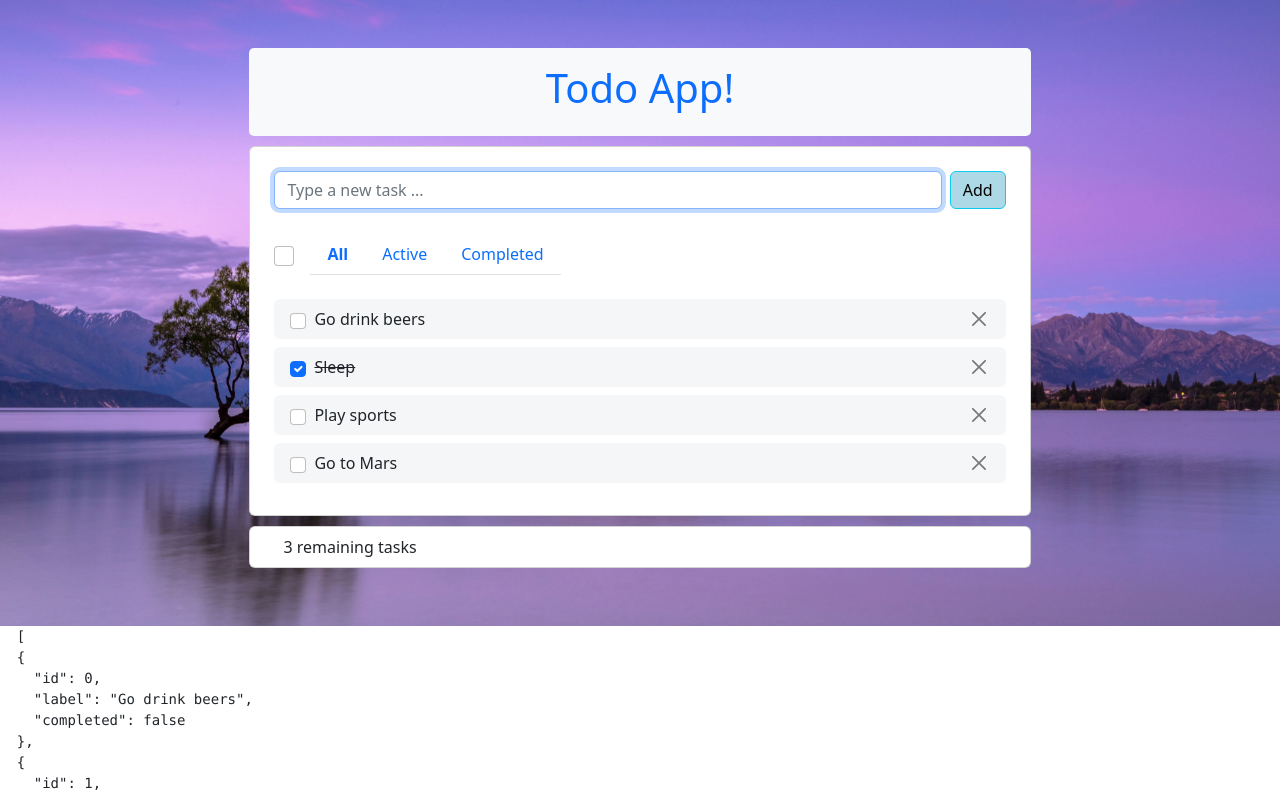
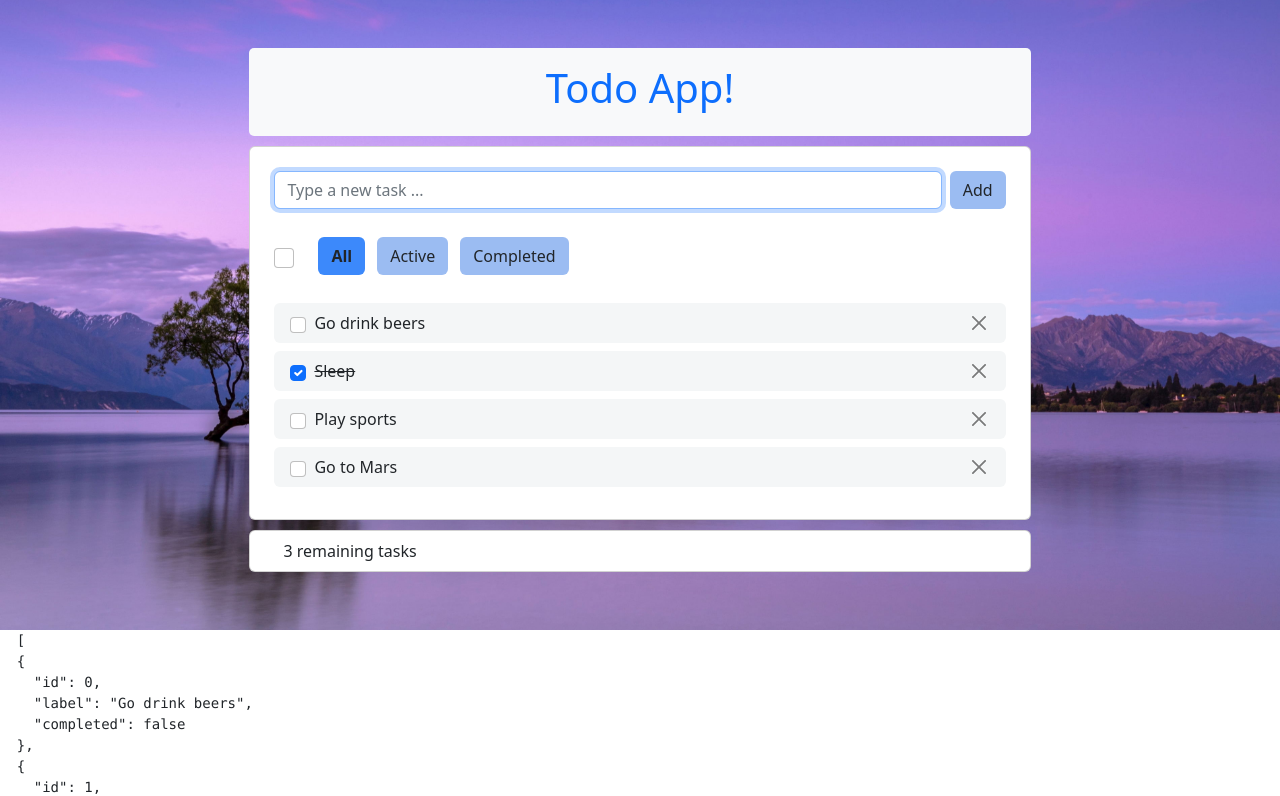
Before and after one commit to gpeel/ng16-todo, an Angular app: page / in a window 1280 px wide. Shown: the top 796 px of the page. Built offline with nearby package versions, Linux system fonts and the light colour scheme.

Commit message:
transforming tabs into simpler buttons

```diff
--- a/src/app/app.component.html
+++ b/src/app/app.component.html
@@ -40,25 +40,19 @@
                      type="checkbox">
               <!-- toggle all todos to completed or uncompleted-->
 
-              <!-- Tabs navs -->
-              <ul class="nav nav-tabs">
-                <li class="nav-item clickable">
-                  <a (click)="setTasksFilterStatus(TODO_FILTER_ENUM.ALL)"
-                     [class.myactive]="isFilterStatus(TODO_FILTER_ENUM.ALL)"
-                     class="nav-link">All</a>
-                </li>
-                <li class="nav-item clickable">
-                  <a (click)="setTasksFilterStatus(TODO_FILTER_ENUM.ACTIVE)"
-                     [class.myactive]="isFilterStatus(TODO_FILTER_ENUM.ACTIVE)"
-                     class="nav-link">Active</a>
-                </li>
-                <li class="nav-item clickable">
-                  <a (click)="setTasksFilterStatus(TODO_FILTER_ENUM.COMPLETED)"
-                     [class.myactive]="isFilterStatus(TODO_FILTER_ENUM.COMPLETED)"
-                     class="nav-link">Completed</a>
-                </li>
-              </ul>
-              <!-- Tabs navs -->
+              <!-- Filtering Action button -->
+              <button (click)="setTasksFilterStatus(TODO_FILTER_ENUM.ALL)"
+                      [class.myactive]="isFilterStatus(TODO_FILTER_ENUM.ALL)"
+                      class="m-1 custom-button">All
+              </button>
+              <button (click)="setTasksFilterStatus(TODO_FILTER_ENUM.ACTIVE)"
+                      [class.myactive]="isFilterStatus(TODO_FILTER_ENUM.ACTIVE)"
+                      class="m-1 custom-button">Active
+              </button>
+              <button (click)="setTasksFilterStatus(TODO_FILTER_ENUM.COMPLETED)"
+                      [class.myactive]="isFilterStatus(TODO_FILTER_ENUM.COMPLETED)"
+                      class="m-1 custom-button">Completed
+              </button>
             </div>
 
             <!-- Tabs content -->
--- a/src/app/app.component.scss
+++ b/src/app/app.component.scss
@@ -63,13 +63,24 @@
 
 .custom-button {
   @extend .btn;
-  @extend .btn-info;
+  //@extend .btn-info;
   @extend .ms-2;
-  background-color: lightblue;
+  //background-color: lightblue;
+  background-color: #9bbcf2;
+}
+
+.custom-button:hover {
+  @extend .btn;
+  @extend .ms-2;
+  background-color: #277af5;
+}
+
+.myactive.custom-button:hover {
+  font-weight: bold;
+  background-color: #277af5;
 }
 
 .myactive {
-  //background-color: #0dc9ef;
   font-weight: bold;
-  background-color: lightblue;
+  background-color: #3c89fb;
 }
```
